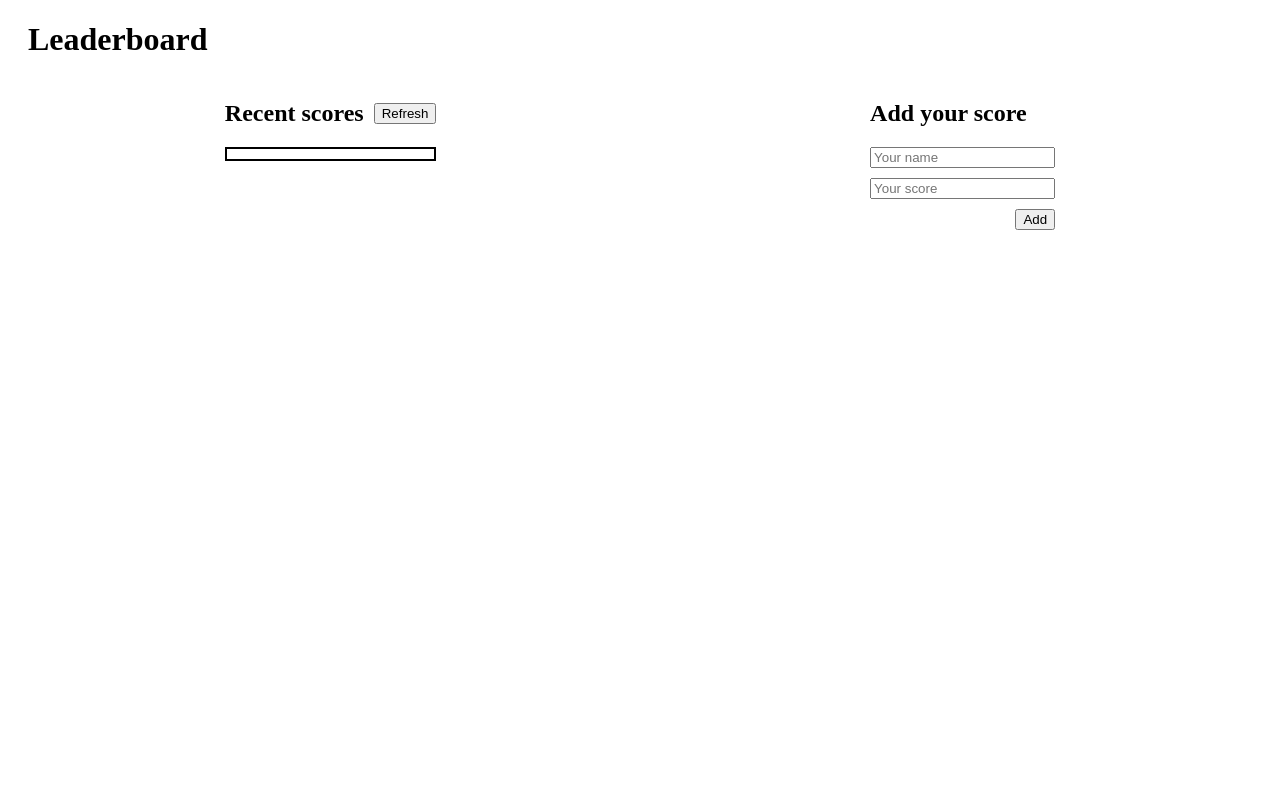
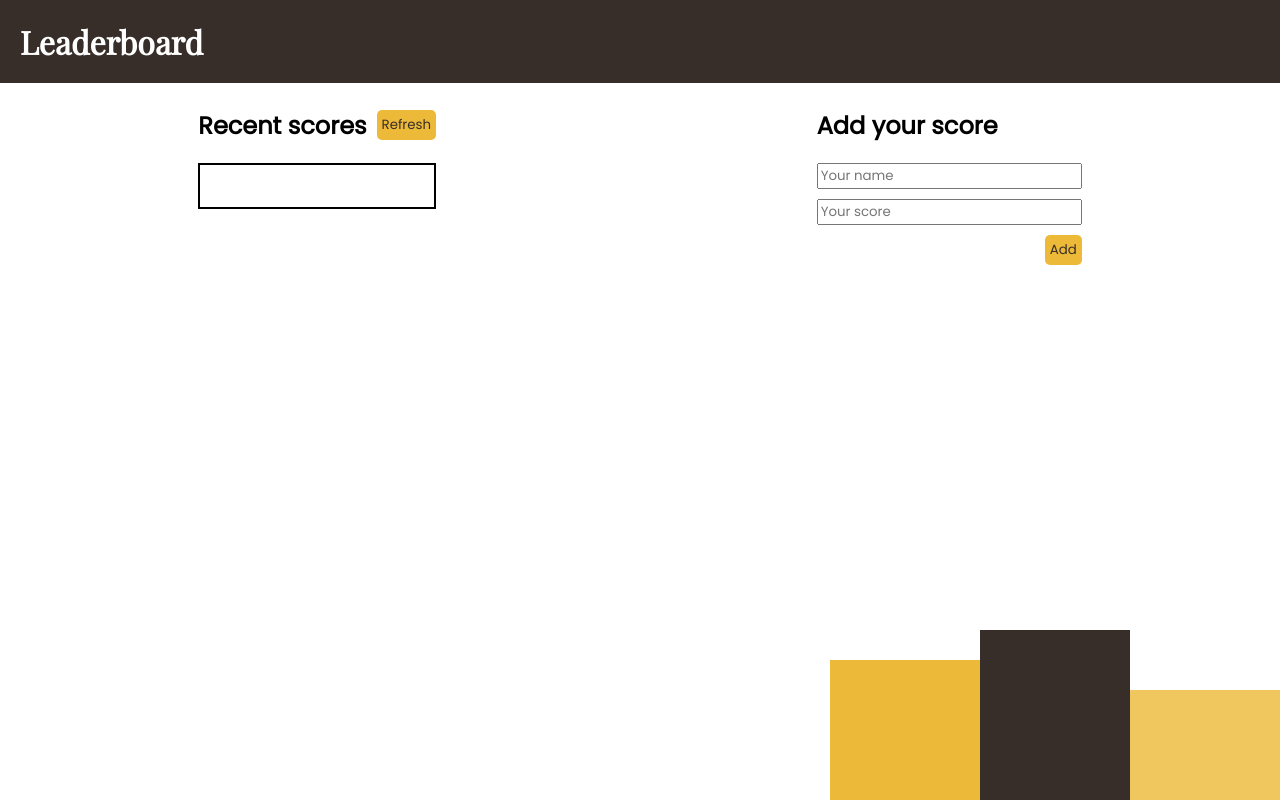
Before and after one commit to Gdiazdiaz/Leaderboard, a website built with webpack: page src/index.html in a window 1280 px wide. Built offline with nearby package versions, Linux system fonts and the light colour scheme; no server answers.

Commit message:
Add a sorting function for scores, add font families for titles and style the homepage

```diff
--- a/src/addScore.js
+++ b/src/addScore.js
@@ -1,7 +1,7 @@
 const addScore = async (name, score) => {
   try {
     const result = await fetch(
-      'https://us-central1-js-capstone-backend.cloudfunctions.net/api/games/AdKElt2BY5DxSjDw33GV/scores',
+      'https://us-central1-js-capstone-backend.cloudfunctions.net/api/games/Sa92iHUdPr1SiBWg1N9W/scores',
       {
         method: 'POST',
         headers: {
@@ -9,7 +9,7 @@ const addScore = async (name, score) => {
         },
         body: JSON.stringify({
           user: name,
-          score,
+          score: score,
         }),
       },
     );
--- a/src/getScores.js
+++ b/src/getScores.js
@@ -1,7 +1,7 @@
 const getScores = async () => {
   try {
     const result = await fetch(
-      'https://us-central1-js-capstone-backend.cloudfunctions.net/api/games/AdKElt2BY5DxSjDw33GV/scores',
+      'https://us-central1-js-capstone-backend.cloudfunctions.net/api/games/Sa92iHUdPr1SiBWg1N9W/scores',
     );
     const data = await result.json();
     return (data);
--- a/src/index.html
+++ b/src/index.html
@@ -3,6 +3,11 @@
 <head>
     <meta charset="UTF-8">
     <meta name="viewport" content="width=device-width, initial-scale=1.0">
+    <link
+      href="https://fonts.googleapis.com/css?family=Poppins|Playfair+Display"
+      rel="stylesheet"
+      type="text/css"
+    />
     <title>Leader Board</title>
 </head>
 <body>
@@ -25,6 +30,12 @@
                 <button type="submit" id="add-button">Add</button>
                 </form>
             </div>
-        </div></div>
+        </div>
+        <div id="podiums">
+        <div id="podium1"></div>
+        <div id="podium2"></div>
+        <div id="podium3"></div>
+        </div>
+    </div>
 </body>
 </html>
--- a/src/index.js
+++ b/src/index.js
@@ -1,16 +1,17 @@
 import './style.css';
 import getScores from './getScores.js';
 import addScore from './addScore.js';
+import sortScores from './sortScores';
 
 const sectionForScores = document.querySelector('#score-container');
 const displayScores = async () => {
   const data = await getScores();
-  sectionForScores.innerHTML = '';
-  for (let i = data.result.length - 1; i >= 0; i -= 1) {
-    const li = document.createElement('li');
-    li.innerHTML = `${data.result[i].user}: ${data.result[i].score}`;
-    sectionForScores.appendChild(li);
-  }
+  let scoreGenerator = '';
+  sortScores(data.result);
+  data.result.forEach(user => {
+    scoreGenerator += `<li><span class="bold">Name:</span> ${user.user}  <span class="bold">  Score:</span> ${user.score}</li>`;
+  });
+  sectionForScores.innerHTML = scoreGenerator;
 };
 displayScores();
 const myForm = document.getElementById('my-form');
--- /dev/null
+++ b/src/sortScores.js
@@ -0,0 +1,16 @@
+const sortScores = async(array) => {
+  console.log(array);
+    let temp = 0;
+    for (let i = 0; i < array.length; i++) {
+      for (let j = i; j < array.length; j++) {
+        if (array[j].score > array[i].score) {
+          temp = array[j];
+          array[j] = array[i];
+          array[i] = temp;
+        }
+      }
+    }
+    return array;
+  }
+
+  export default sortScores;
--- a/src/style.css
+++ b/src/style.css
@@ -1,15 +1,29 @@
+*{
+  font-family: 'Poppins', 'Helvetica', 'Arial', sans-serif;
+}
 .page-container {
   display: flex;
   justify-content: space-around;
 }
 
 .page-title {
-  margin-left: 20px;
+  padding-left: 20px;
+  padding-top: 20px;
+  padding-bottom: 20px;
+  color: #fff;
+  margin-top: 0;
+  background-color: #372e29;
+  position: fixed;
+  top: 0;
+  left: 0;
+  width: 100%;
+  font-family: 'Playfair Display', 'Helvetica', 'Arial', sans-serif;
 }
 
 .scores-container {
   display: flex;
   flex-direction: column;
+  margin-top: 80px;
 }
 
 .recent-scores {
@@ -31,8 +45,17 @@
 
 .score-button {
   align-self: center;
+  padding: 5px;
+  background-color: #ecb939;
+  color: #372e29;
+  border: none;
+  border-radius: 5px;
+  cursor: pointer;
 }
 
+.add-container{
+  margin-top: 80px;
+}
 #my-form {
   display: flex;
   flex-direction: column;
@@ -41,4 +64,39 @@
 
 #add-button {
   align-self: flex-end;
+  padding: 5px;
+  background-color: #ecb939;
+  color: #372e29;
+  border: none;
+  border-radius: 5px;
+  cursor: pointer;
 }
+
+.bold{
+  font-weight: bold;
+}
+#podiums{
+  position: fixed;
+  display: flex;
+  right: 0;
+  bottom: 0;
+}
+#podium1{
+  background-color: #ecb939;
+  height: 140px;
+  width: 150px;
+  align-self: flex-end;
+}
+
+#podium2{
+  background-color: #372e29;
+  height: 170px;
+  width: 150px;
+}
+
+#podium3{
+  background-color: #f0c75e;
+  height: 110px;
+  width: 150px;
+  align-self: flex-end;
+}
```
